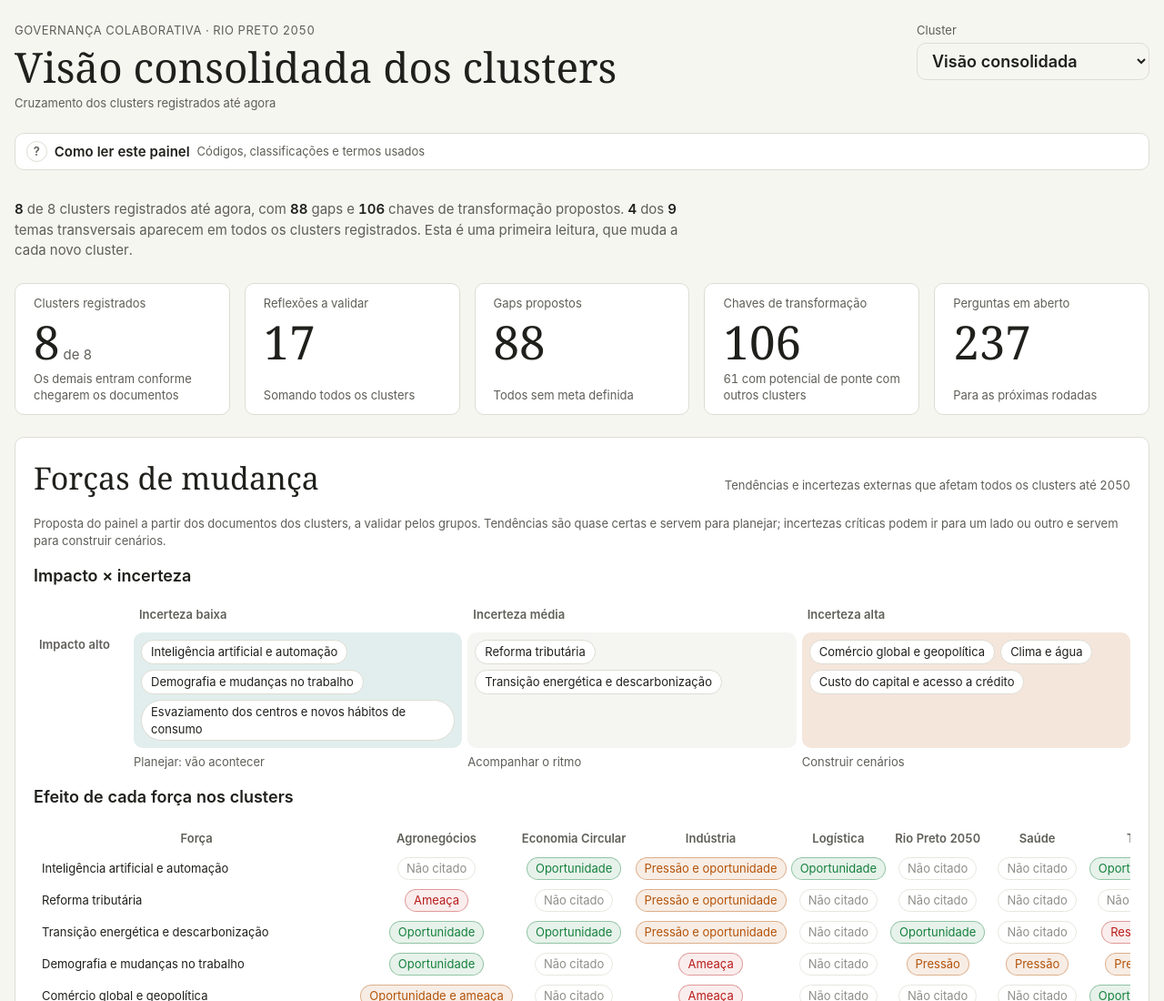
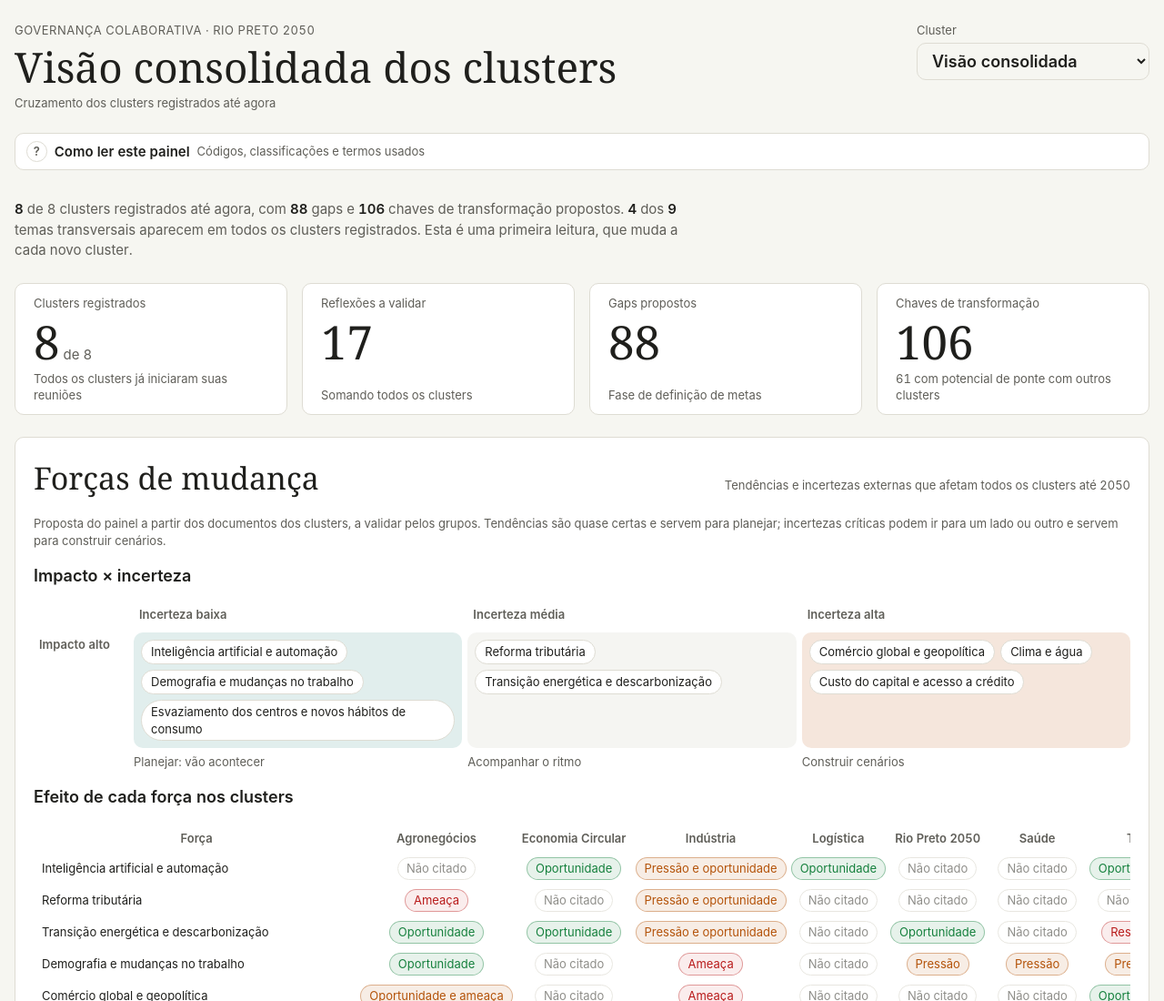
Before and after one commit to lucianosolimar/governancarp, a plain HTML site: page index.html in a window 1280 px wide. Shown: the top 1100 px of the page at 91% size. Drawn offline with Linux system fonts and the light colour scheme.

Commit message:
Add files via upload

```diff
--- a/index.html
+++ b/index.html
@@ -260,11 +260,10 @@ abbr.ec-code { text-decoration: underline dotted; text-underline-offset: 2px; cu
     </p>
 
     <div class="ec-kpis" id="cons-kpis">
-      <div class="ec-kpi"><span class="ec-kpi-label">Clusters registrados</span><span class="ec-kpi-value"><span class="dash-skeleton" data-source="consolidado" data-field="clusters" data-row="0">—</span><span class="ec-kpi-of"> de 8</span></span><span class="ec-kpi-sub">Os demais entram conforme chegarem os documentos</span></div>
+      <div class="ec-kpi"><span class="ec-kpi-label">Clusters registrados</span><span class="ec-kpi-value"><span class="dash-skeleton" data-source="consolidado" data-field="clusters" data-row="0">—</span><span class="ec-kpi-of"> de 8</span></span><span class="ec-kpi-sub">Todos os clusters já iniciaram suas reuniões</span></div>
       <div class="ec-kpi"><span class="ec-kpi-label">Reflexões a validar</span><span class="ec-kpi-value dash-skeleton" data-source="consolidado" data-field="a_validar" data-row="0">—</span><span class="ec-kpi-sub">Somando todos os clusters</span></div>
-      <div class="ec-kpi"><span class="ec-kpi-label">Gaps propostos</span><span class="ec-kpi-value dash-skeleton" data-source="consolidado" data-field="gaps" data-row="0">—</span><span class="ec-kpi-sub">Todos sem meta definida</span></div>
+      <div class="ec-kpi"><span class="ec-kpi-label">Gaps propostos</span><span class="ec-kpi-value dash-skeleton" data-source="consolidado" data-field="gaps" data-row="0">—</span><span class="ec-kpi-sub">Fase de definição de metas</span></div>
       <div class="ec-kpi"><span class="ec-kpi-label">Chaves de transformação</span><span class="ec-kpi-value dash-skeleton" data-source="consolidado" data-field="chaves" data-row="0">—</span><span class="ec-kpi-sub"><span data-source="consolidado" data-field="chaves_ponte" data-row="0">—</span> com potencial de ponte com outros clusters</span></div>
-      <div class="ec-kpi"><span class="ec-kpi-label">Perguntas em aberto</span><span class="ec-kpi-value dash-skeleton" data-source="consolidado" data-field="perguntas" data-row="0">—</span><span class="ec-kpi-sub">Para as próximas rodadas</span></div>
     </div>
 
     <div class="ec-card" id="cons-forcas">
```
